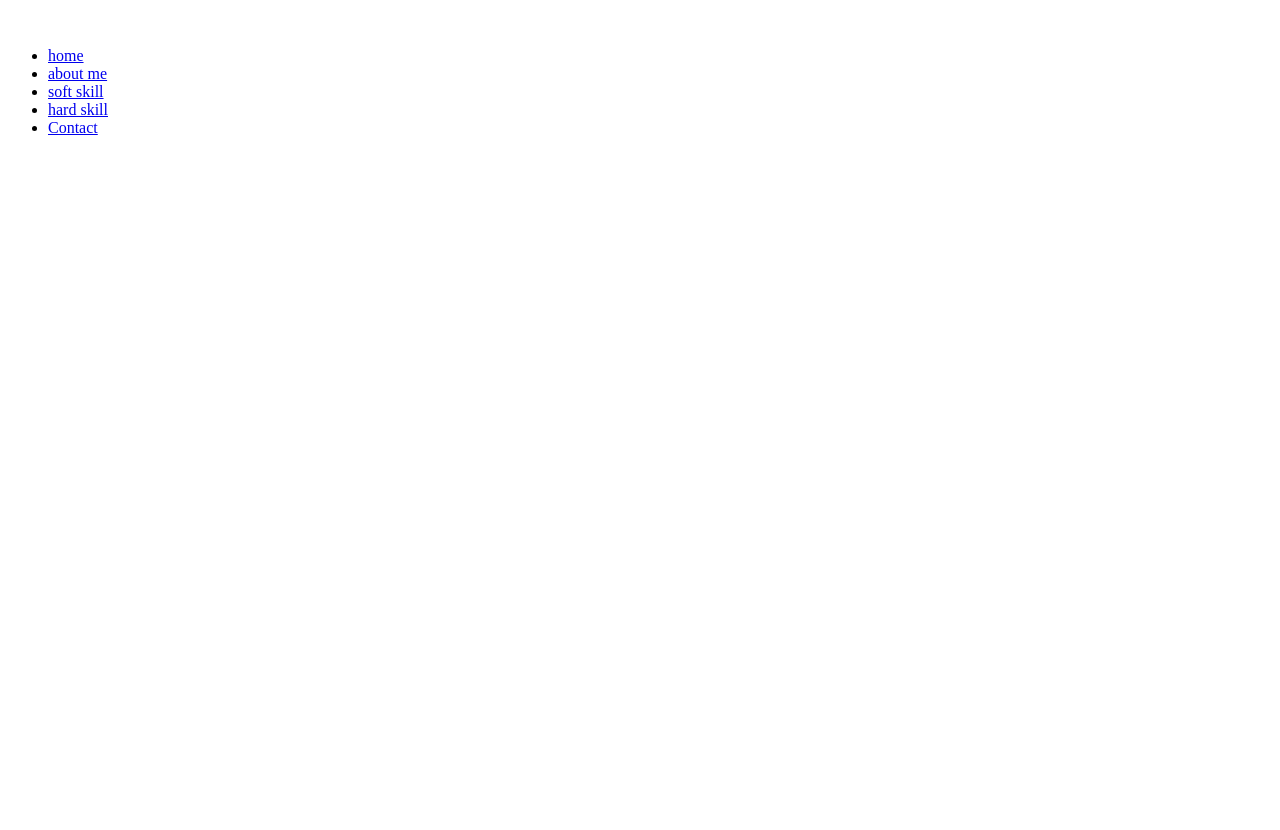
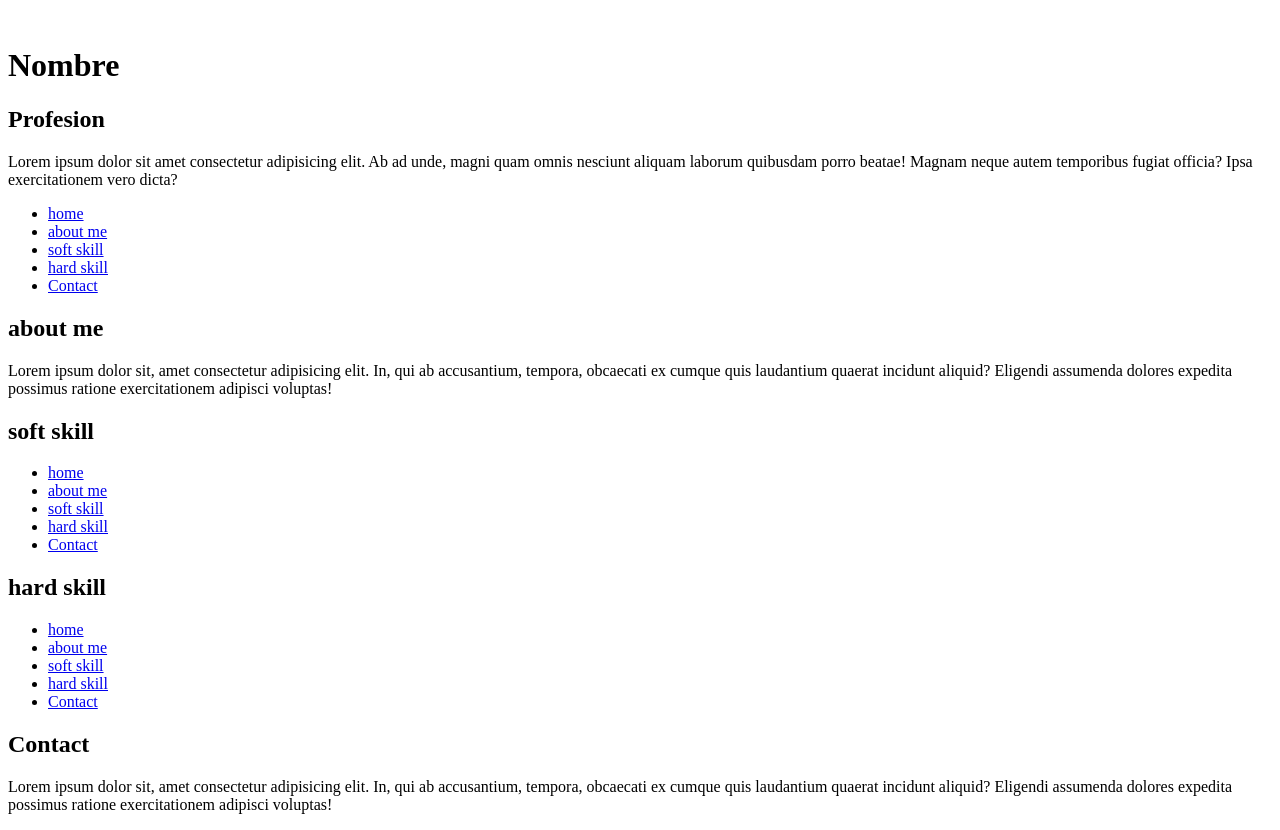
Before and after one commit to Isildu/CV, a plain HTML site: page index.html in a window 1280 px wide. Before the commit the page ends 800 px from the top, so only its background shows below. Drawn offline with Linux system fonts and the light colour scheme.

Commit message:
html base

```diff
--- a/index.html
+++ b/index.html
@@ -1,15 +1,21 @@
 <!DOCTYPE html>
 <html lang="es">
+
 <head>
     <link rel="stylesheet" href="./style.css">
     <meta charset="UTF-8">
     <meta name="viewport" content="width=device-width, initial-scale=1.0">
     <title>Document</title>
 </head>
+
 <body>
     <header>
         <img src="http://" alt="">
-        <h1></h1>
+        <h1>Nombre</h1>
+        <h2>Profesion</h2>
+        <p>Lorem ipsum dolor sit amet consectetur adipisicing elit. Ab ad unde, magni quam omnis nesciunt aliquam
+            laborum quibusdam porro beatae! Magnam neque autem temporibus fugiat officia? Ipsa exercitationem vero
+            dicta?</p>
     </header>
     <nav>
         <ul>
@@ -20,5 +26,45 @@
             <li><a href="#">Contact</a></li>
         </ul>
     </nav>
+    <main>
+        <section>
+            <h2>about me</h2>
+            <p>Lorem ipsum dolor sit, amet consectetur adipisicing elit. In, qui ab accusantium, tempora, obcaecati ex
+                cumque quis laudantium quaerat incidunt aliquid? Eligendi assumenda dolores expedita possimus ratione
+                exercitationem adipisci voluptas!</p>
+        </section>
+        <section>
+            <h2>soft skill</h2>
+            <ul>
+                <li><a href="#">home</a></li>
+                <li><a href="#">about me</a></li>
+                <li><a href="#">soft skill</a></li>
+                <li><a href="#">hard skill</a></li>
+                <li><a href="#">Contact</a></li>
+            </ul>
+        </section>
+        <section>
+            <h2>hard skill</h2>
+            <ul>
+                <li><a href="#">home</a></li>
+                <li><a href="#">about me</a></li>
+                <li><a href="#">soft skill</a></li>
+                <li><a href="#">hard skill</a></li>
+                <li><a href="#">Contact</a></li>
+            </ul>
+        </section>
+        <section>
+            <h2>Contact</h2>
+            <p>Lorem ipsum dolor sit, amet consectetur adipisicing elit. In, qui ab accusantium, tempora, obcaecati ex
+                cumque quis laudantium quaerat incidunt aliquid? Eligendi assumenda dolores expedita possimus ratione
+                exercitationem adipisci voluptas!</p>
+        </section>
+        <section>
+            <form action="">
+
+            </form>
+        </section>
+    </main>
 </body>
+
 </html>
```
